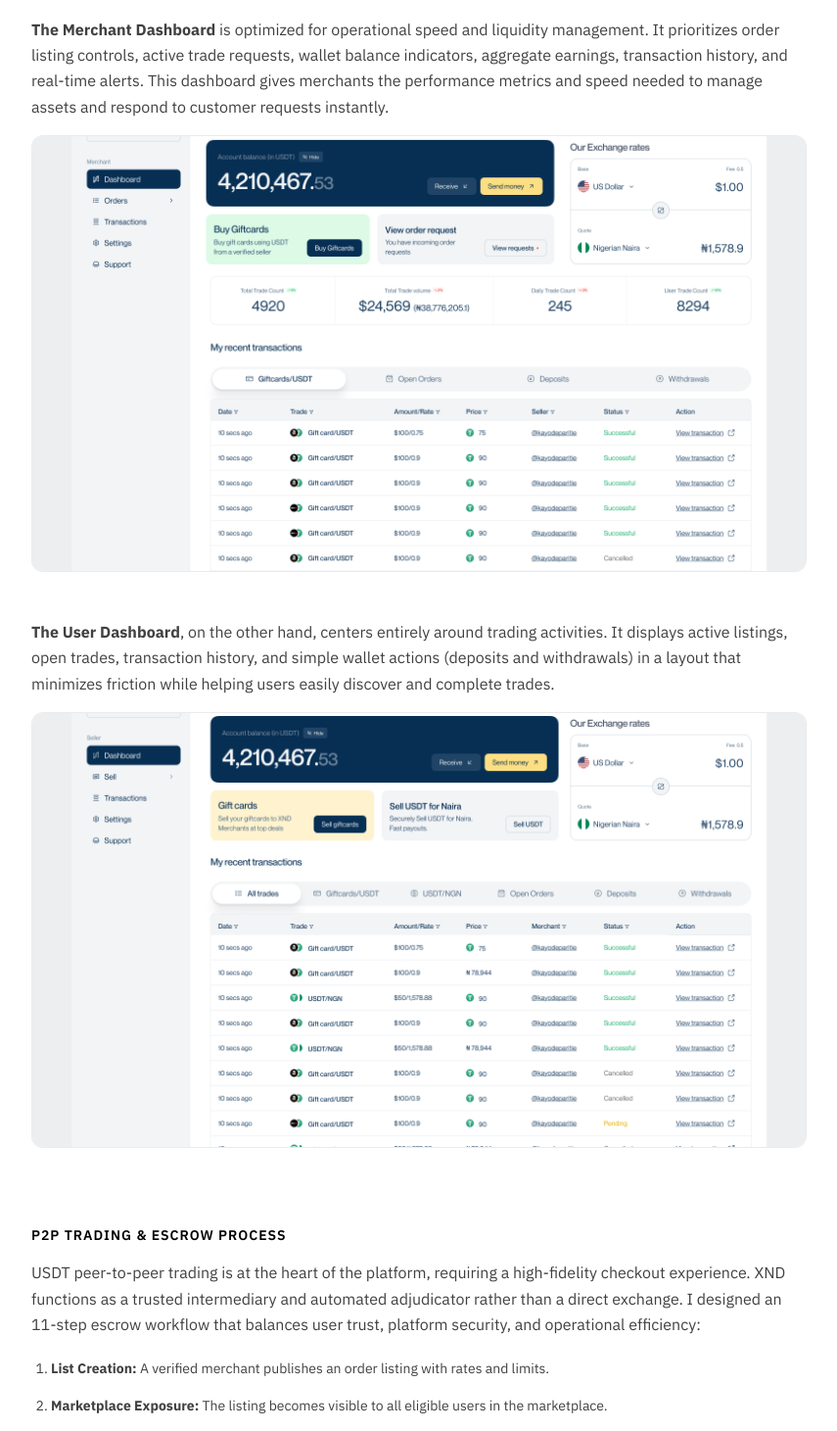
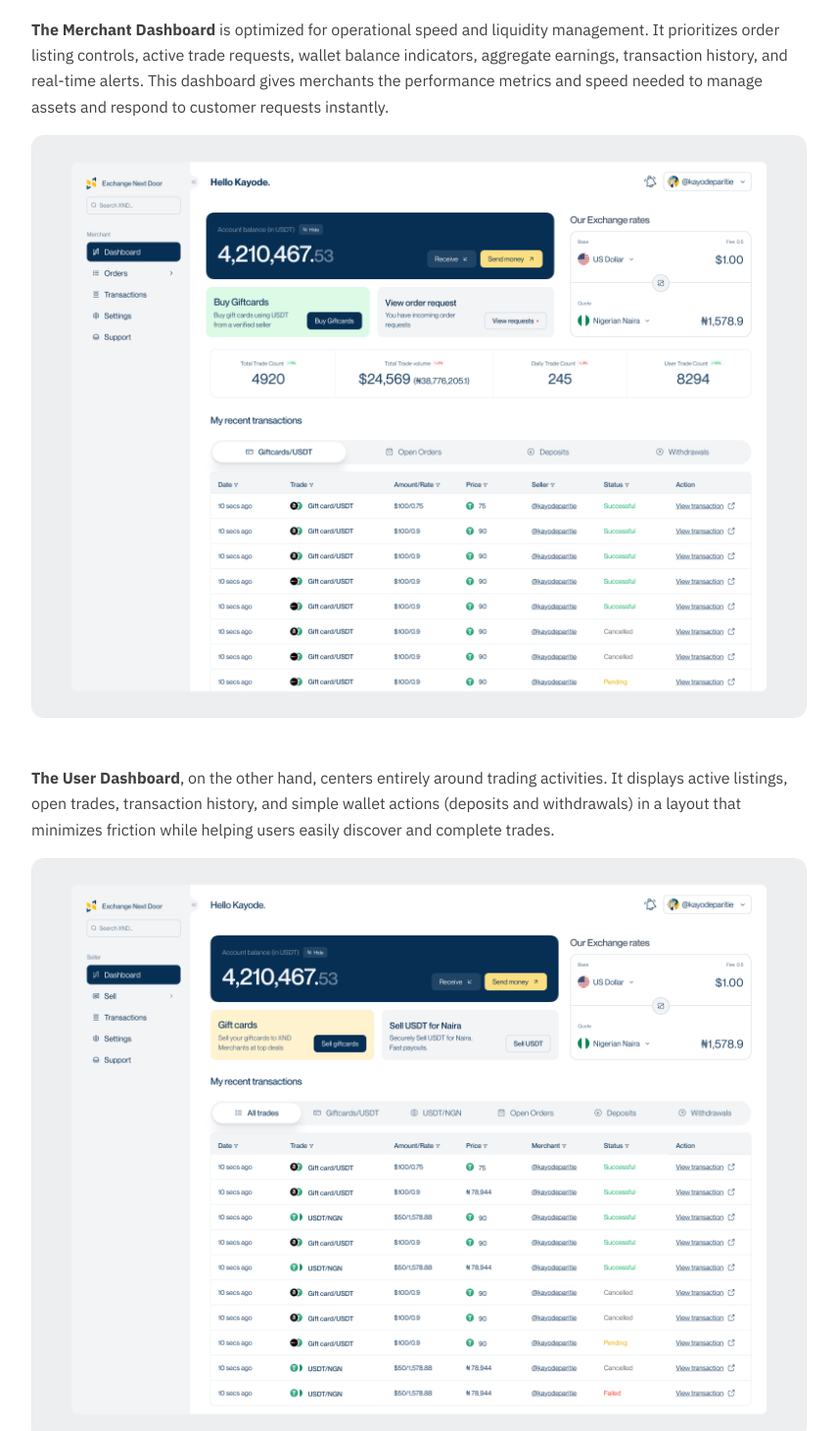
Before and after one commit to AniFUD/portfolio-project, a React (Vite) app: page /selected-work/xnd in a window 1280 px wide. Shown: the part 2940-4401 px from the top of the page at 98% size, without its empty margins (392-1247 px from the left). Built offline with nearby package versions, Linux system fonts and the light colour scheme.

Commit message:
auto-sync: modifications on 2026-07-16 21:11:00

```diff
--- a/src/pages/case-studies/Xnd.jsx
+++ b/src/pages/case-studies/Xnd.jsx
@@ -154,8 +154,8 @@ export default function Xnd() {
               </p>
             </div>
             <div className="case-study-gallery" style={{ marginTop: '16px' }}>
-              <div className="case-study-gallery-img-box full" style={{ borderRadius: '12px', overflow: 'hidden', border: '1px solid var(--border-color)', width: '100%' }}>
-                <img src="/XND_Dashboard_Merchant.png" alt="Merchant Dashboard Mockup" className="case-study-gallery-img" loading="lazy" />
+              <div style={{ borderRadius: '12px', overflow: 'hidden', border: '1px solid var(--border-color)', width: '100%' }}>
+                <img src="/XND_Dashboard_Merchant.png" alt="Merchant Dashboard Mockup" style={{ display: 'block', width: '100%', height: 'auto' }} loading="lazy" />
               </div>
             </div>
             <div className="case-study-body" style={{ marginTop: '24px' }}>
@@ -164,8 +164,8 @@ export default function Xnd() {
               </p>
             </div>
             <div className="case-study-gallery" style={{ marginTop: '16px' }}>
-              <div className="case-study-gallery-img-box full" style={{ borderRadius: '12px', overflow: 'hidden', border: '1px solid var(--border-color)', width: '100%' }}>
-                <img src="/XND_Dashboard_Seller.png" alt="User Dashboard Mockup" className="case-study-gallery-img" loading="lazy" />
+              <div style={{ borderRadius: '12px', overflow: 'hidden', border: '1px solid var(--border-color)', width: '100%' }}>
+                <img src="/XND_Dashboard_Seller.png" alt="User Dashboard Mockup" style={{ display: 'block', width: '100%', height: 'auto' }} loading="lazy" />
               </div>
             </div>
           </section>
```
